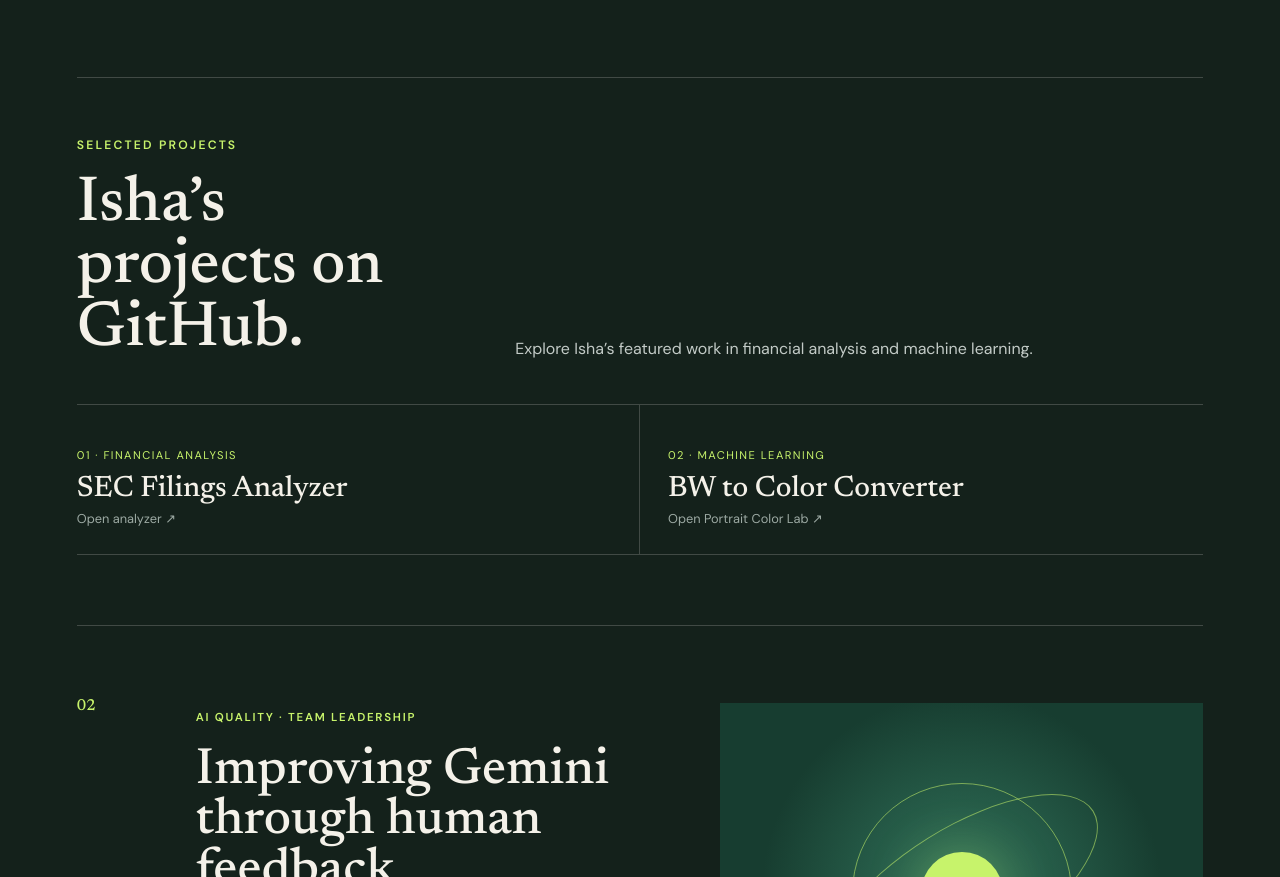
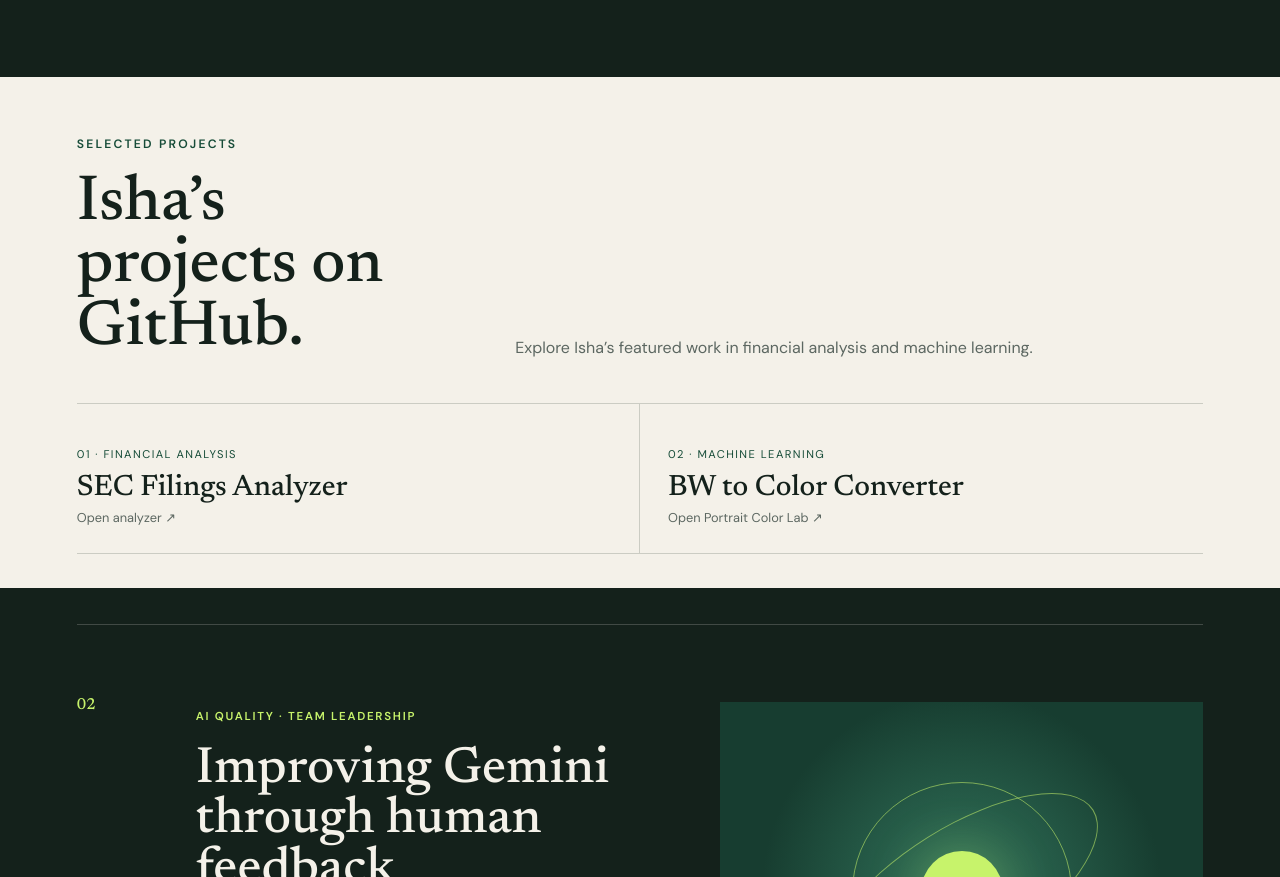
Before and after one commit to ishasingh2893/portfolio-website, a plain HTML site: page dist/index.html in a window 1280 px wide. Shown: the part 1295-2172 px from the top of the page. Drawn offline with Linux system fonts and the light colour scheme.

Commit message:
Move GitHub projects section onto light background

```diff
--- a/dist/styles.css
+++ b/dist/styles.css
@@ -82,6 +82,6 @@
 .project-title-link:hover h3{text-decoration:underline;text-underline-offset:8px}
 .source-link{display:inline-block;margin-top:24px;color:var(--lime);font-size:.82rem;font-weight:600;text-underline-offset:5px}
 .visualization-card{height:460px;background:#fff;color:var(--ink);display:grid;grid-template-rows:1fr auto;overflow:hidden}.visualization-card iframe{width:100%;height:100%;border:0}.visualization-card p{margin:0;padding:10px 16px;background:var(--paper);font-size:.72rem;color:var(--muted)}
-.github-overview{margin-bottom:36px;border-top:1px solid rgba(244,241,233,.2);padding:58px 0 34px}.github-overview-heading{display:grid;grid-template-columns:.55fr 1fr;gap:18px 60px;align-items:end;margin-bottom:42px}.github-overview-heading .eyebrow{grid-column:1/-1;margin-bottom:0}.github-overview-heading h3{font-size:clamp(2.7rem,5vw,5.4rem)}.github-overview-heading>p:last-child{color:#c3cbc7;max-width:520px;margin:0}.repo-grid{display:grid;grid-template-columns:repeat(2,minmax(0,1fr));border-top:1px solid rgba(244,241,233,.2)}.repo-grid a{min-height:150px;padding:24px 28px 24px 0;border-bottom:1px solid rgba(244,241,233,.2);display:flex;flex-direction:column;justify-content:flex-end;text-decoration:none}.repo-grid a:nth-child(odd){border-right:1px solid rgba(244,241,233,.2)}.repo-grid a:nth-child(even){padding-left:28px}.repo-grid small{color:var(--lime);font-size:.7rem;letter-spacing:.13em}.repo-grid strong{font:500 clamp(1.55rem,2.3vw,2.5rem) "Newsreader",serif;margin:10px 0 5px}.repo-grid span{color:#9daaa4;font-size:.8rem}.repo-grid a:hover strong{color:var(--lime)}
+.github-overview{margin:0 calc(-1 * clamp(24px,6vw,96px)) 36px;background:var(--paper);color:var(--ink);padding:58px clamp(24px,6vw,96px) 34px}.github-overview-heading{display:grid;grid-template-columns:.55fr 1fr;gap:18px 60px;align-items:end;margin-bottom:42px}.github-overview-heading .eyebrow{grid-column:1/-1;margin-bottom:0;color:var(--green)}.github-overview-heading h3{font-size:clamp(2.7rem,5vw,5.4rem)}.github-overview-heading>p:last-child{color:var(--muted);max-width:520px;margin:0}.repo-grid{display:grid;grid-template-columns:repeat(2,minmax(0,1fr));border-top:1px solid var(--line)}.repo-grid a{min-height:150px;padding:24px 28px 24px 0;border-bottom:1px solid var(--line);display:flex;flex-direction:column;justify-content:flex-end;text-decoration:none}.repo-grid a:nth-child(odd){border-right:1px solid var(--line)}.repo-grid a:nth-child(even){padding-left:28px}.repo-grid small{color:var(--green);font-size:.7rem;letter-spacing:.13em}.repo-grid strong{font:500 clamp(1.55rem,2.3vw,2.5rem) "Newsreader",serif;margin:10px 0 5px}.repo-grid span{color:var(--muted);font-size:.8rem}.repo-grid a:hover strong{color:var(--green)}
 @media(max-width:1050px){.converter-project{grid-template-columns:55px 1fr}.converter-project .visualization-card{grid-column:2}.visualization-card{margin-top:18px}}
 @media(max-width:800px){.converter-project{grid-template-columns:34px 1fr}.converter-project .visualization-card{grid-column:1/-1}.visualization-card{height:390px}.github-overview-heading{grid-template-columns:1fr}.repo-grid{grid-template-columns:1fr}.repo-grid a:nth-child(odd){border-right:0}.repo-grid a:nth-child(even){padding-left:0}}
```
